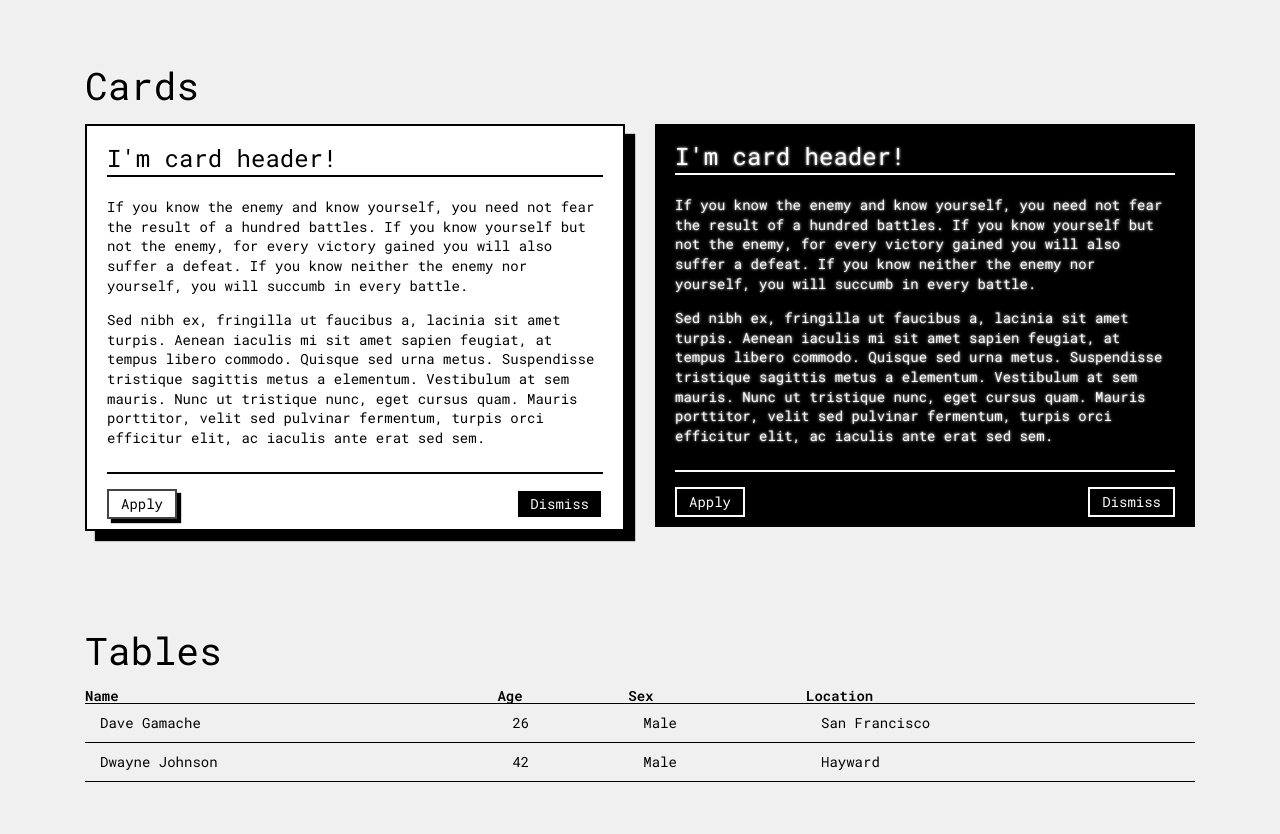
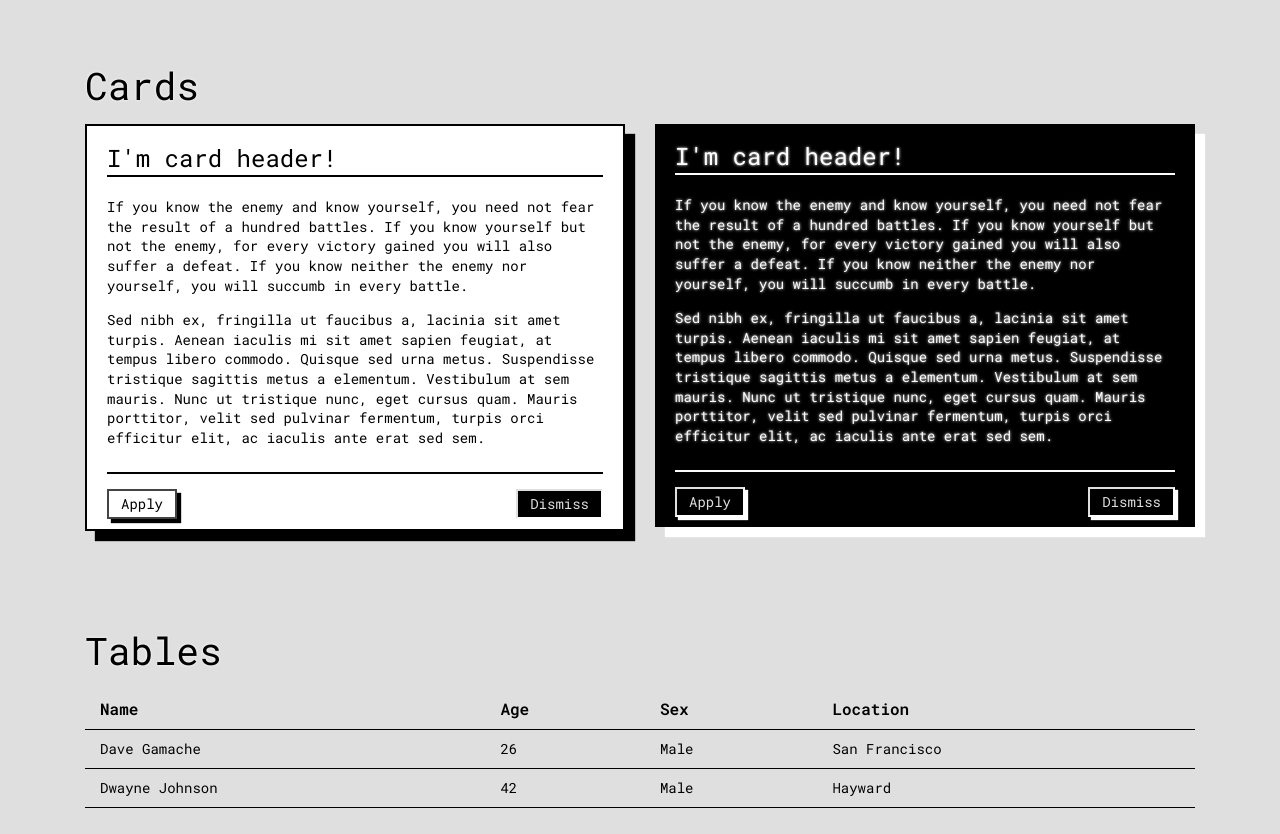
Before and after one commit to ogzhncrt/fiesel, a plain HTML site: page index.html in a window 1280 px wide. Shown: the part 900-1734 px from the top of the page. Drawn offline with Linux system fonts and the light colour scheme.

Commit message:
Update fiesel-initial.css

```diff
--- a/css/fiesel-initial.css
+++ b/css/fiesel-initial.css
@@ -5,7 +5,7 @@ html {
 }
 
 body {
-	background-color: #F0F0F0;
+	background-color: #DFDFDF;
 	font-size: 14px;
 }
 
@@ -103,9 +103,9 @@ a.master-btn:hover {
 	/*border: 0px;*/
 	color: #FCFCFC;
 	background-color: #000;
-	border: solid 2px #F0F0F0;
-	-webkit-box-shadow: 4px 4px 1px 0px #F0F0F0;
-	box-shadow: 4px 4px 1px 0px #F0F0F0;
+	border: solid 2px #DFDFDF;
+	-webkit-box-shadow: 4px 4px 1px 0px #DFDFDF;
+	box-shadow: 4px 4px 1px 0px #DFDFDF;
 }
 
 a.master-btn-xl {
@@ -119,11 +119,15 @@ a.master-btn-sm {
 }
 
 a.slave-btn {
-	color: #FCFCFC;
+	color: #DFDFDF;
 	padding: 6px 12px;
-	border: solid 2px #FCFCFC;
+	border: solid 2px #DFDFDF;
+	border-right-color: #FFF;
+	border-bottom-color: #FFF;
 	background-color: #000;
 	display: inline-block;
+	-webkit-box-shadow: 3px 3px 1px 0px #FFF;
+    box-shadow: 3px 3px 1px 0px #FFF;
 }
 
 a.slave-btn-xl {
@@ -133,8 +137,10 @@ a.slave-btn-xl {
 
 a.slave-btn:hover {
 	color: #000;
-	background-color: #FCFCFC;
+	background-color: #DFDFDF;
 	border: solid 2px #000;
+	-webkit-box-shadow: 5px 5px 1px 0px #000;
+    box-shadow: 5px 5px 1px 0px #000;
 }
 
 a.slave-btn-sm {
@@ -202,9 +208,11 @@ div.divider-sm {
 	border-bottom: solid 2px #FCFCFC;
 }
 
-div.slave-card {
+.slave-card {
 	background-color: #000;
 	color: #FCFCFC;
+	-webkit-box-shadow: 10px 10px 1px 0px #FFF;
+    box-shadow: 10px 10px 1px 0px #FFF;
 }
 
 
@@ -222,6 +230,8 @@ div.slave-card {
 .master-table thead tr {
 	text-align: left;
 	font-weight: bold;
+	font-size: 16px;
+
 }
 
 .master-table tr {
@@ -231,7 +241,7 @@ div.slave-card {
 	border-bottom: solid 1px #000;
 }
 
-.master-table td {
+.master-table td,th {
 	padding: 12px 15px;
 	text-align: left;
 }
```
